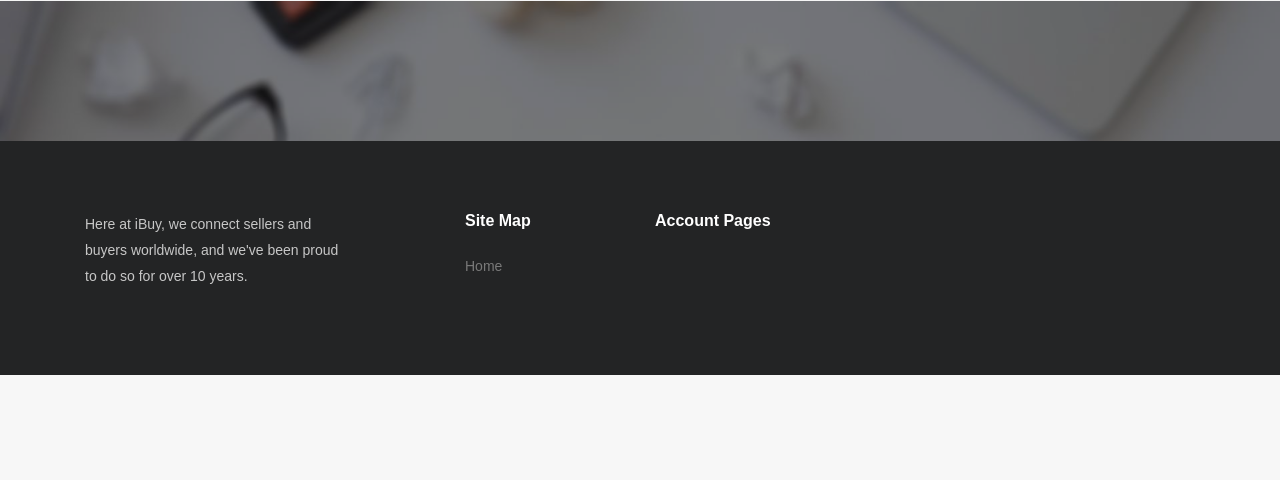
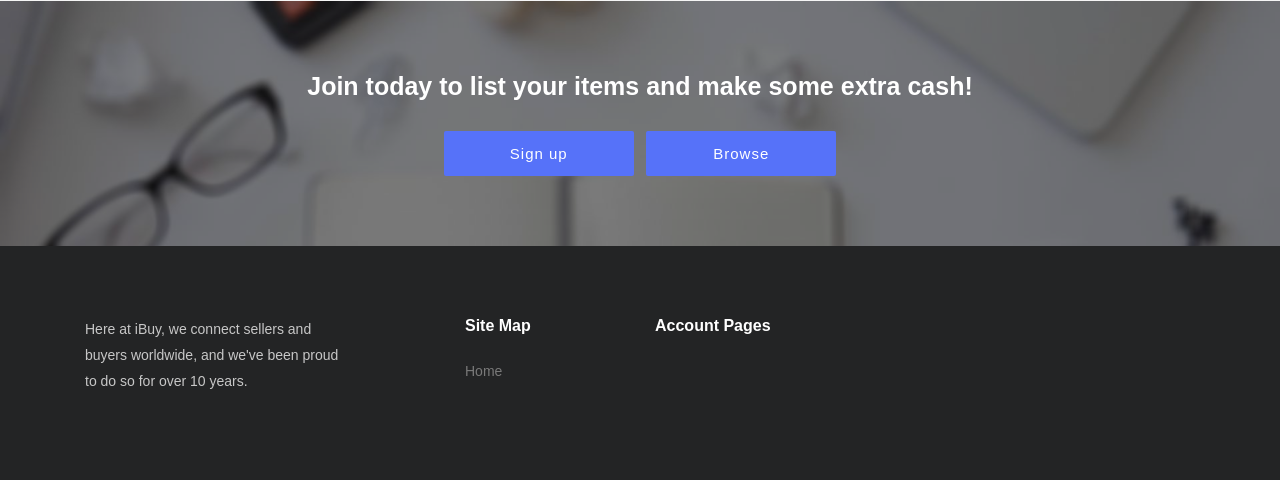
Before and after one commit to zachmichael14/auction_site, a Django app: page / in a window 1280 px wide. Shown: the part 1342-1822 px from the top of the page. Before the commit the page ends 1717 px from the top, so only its background shows below. Run offline with Django 3.2, Linux system fonts and the light colour scheme; data comes from the database, SQL or seed files in the repository; parts of the project's set-up code (start-up, migrations or seed data) failed here and were passed over; some libraries are stand-ins or nearby versions; some web fonts are replaced.

Commit message:
Add listing.html

```diff
--- a/auctions/templates/auctions/index.html
+++ b/auctions/templates/auctions/index.html
@@ -3,11 +3,11 @@
 {% block title %} iBuy {% endblock title %}
 
 {% block body %}
+  <!-- Banner -->
   <section class="hero-area bg-1 text-center tint">
     <div class="container">
       <div class="row">
         <div class="col-md-12">
-          <!-- Header -->
           <div class="content-block">
             <h1>Welcome to iBuy</h1>
             <p>We have the best products from all over the world,
@@ -25,6 +25,7 @@
                 </li>
               {% endfor %}
               </ul>
+            </div>
           </div>
           <!-- Search -->
           <div class="advanced-search">
@@ -50,8 +51,6 @@
             </div>
           </div>
           <!-- End Search -->
-          </div>
-          <!-- End Header -->
         </div>
       </div>
     </div>
@@ -118,9 +117,19 @@
     <div class="container">
       <div class="row justify-content-md-center text-center">
         <div class="col-md-8">
+          <div class="content-holder">
+            <h2>Join today to list your items and make some extra cash!</h2>
+            <ul class="list-inline mt-30">
+              <li class="list-inline-item">
+                <a class="btn btn-main" href="{% url 'users:register' %}">Sign up</a>
+              </li>
+              <li class="list-inline-item">
+                <a class="btn btn-main" href="#">Browse</a>
+              </li>
+            </ul>
+          </div>
         </div>
       </div>
     </div>
   </section>
-
 {% endblock body %}
```
Lines whose indentation alone changed are shown as unchanged.
